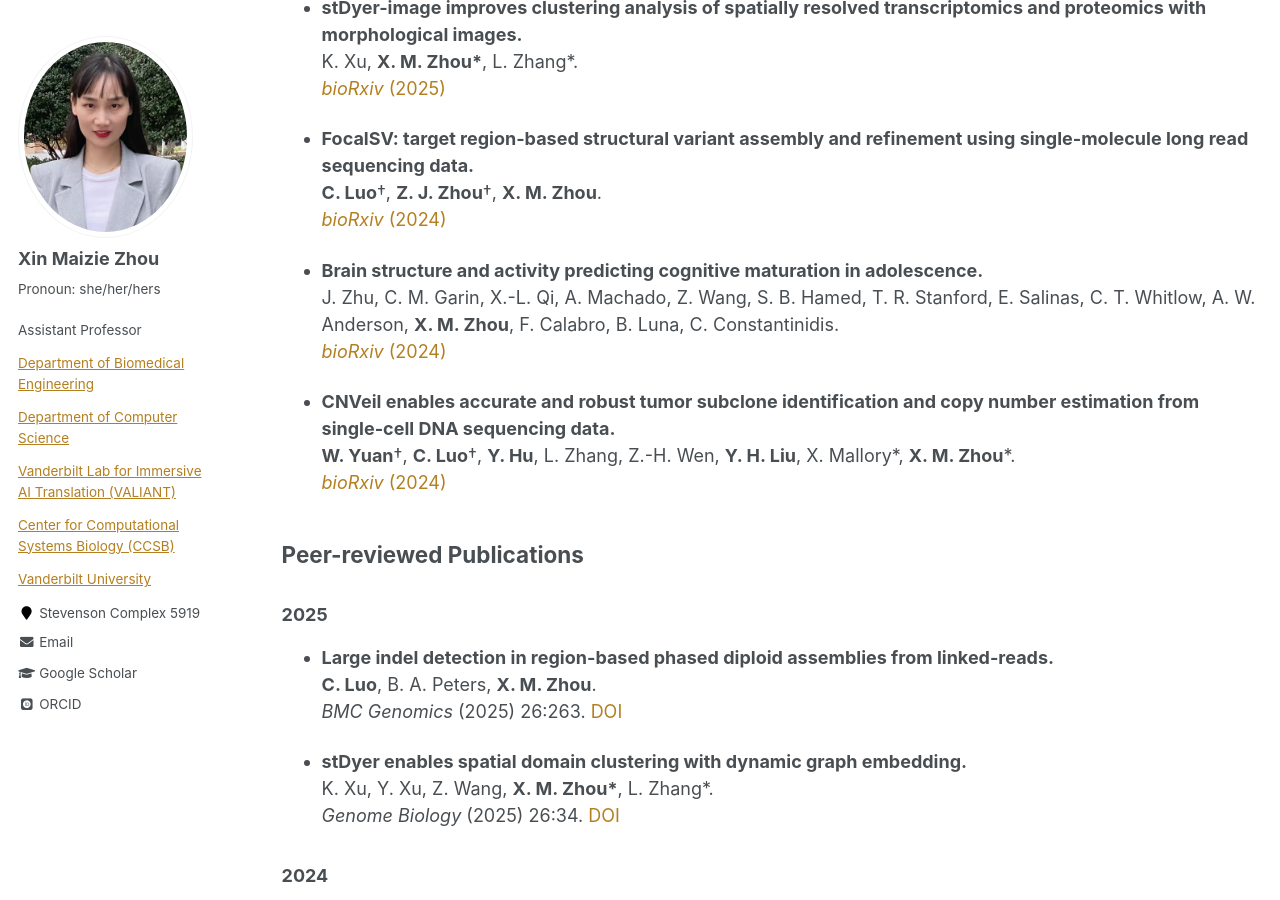
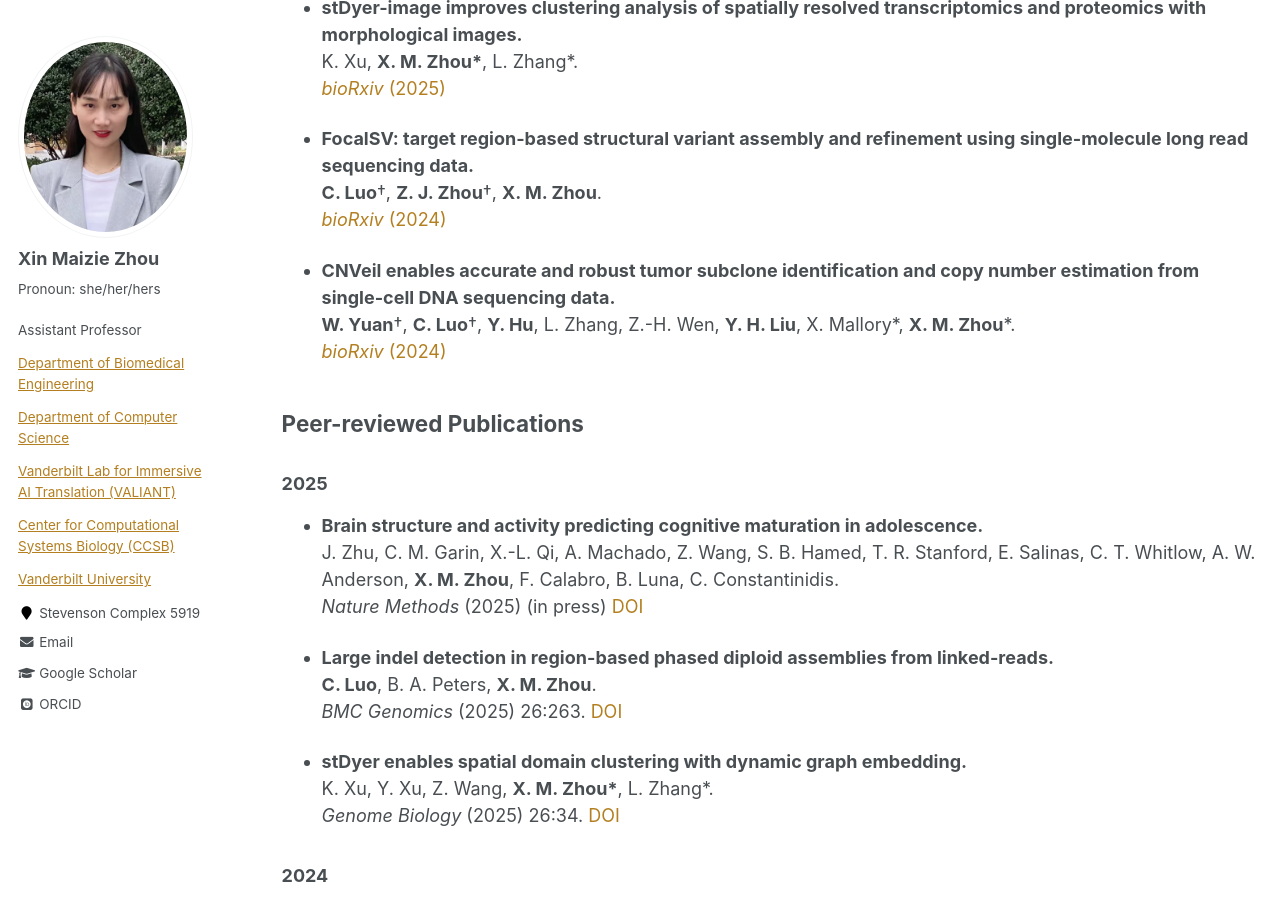
Before and after one commit to maiziezhoulab/Maiziezhoulab.github.io, a Jekyll site: the page built from _pages/publications.md, in a window 1280 px wide and 900 px high, scrolled down 1018 px. Built offline with Jekyll 4.4.1, drawn with Linux system fonts in a browser that asks for light colours; some web fonts are replaced; part of the change alters nothing that is shown.

Commit message:
Update publications.md

```diff
--- a/_pages/publications.md
+++ b/_pages/publications.md
@@ -52,10 +52,6 @@ used Xin Maizie Zhou (X. M. Zhou) for publications after 2022.
   **C. Luo**†, **Z. J. Zhou**†, **X. M. Zhou**.
   [_bioRxiv_ (2024)](https://www.biorxiv.org/content/10.1101/2024.11.21.624735v1)
 
-- **Brain structure and activity predicting cognitive maturation in adolescence.**
-  J. Zhu, C. M. Garin, X.-L. Qi, A. Machado, Z. Wang, S. B. Hamed, T. R. Stanford, E. Salinas, C. T. Whitlow, A. W. Anderson, **X. M. Zhou**, F. Calabro, B. Luna, C. Constantinidis.
-  [_bioRxiv_ (2024)](https://www.biorxiv.org/content/10.1101/2024.08.23.608315v1)
-
 - **CNVeil enables accurate and robust tumor subclone identification and copy number estimation from single-cell DNA sequencing data.**
   **W. Yuan**†, **C. Luo**†, **Y. Hu**, L. Zhang, Z.-H. Wen, **Y. H. Liu**, X. Mallory\*, **X. M. Zhou**\*.
   [_bioRxiv_ (2024)](https://www.biorxiv.org/content/10.1101/2024.02.21.581409v1)
@@ -65,6 +61,10 @@ used Xin Maizie Zhou (X. M. Zhou) for publications after 2022.
 ## Peer-reviewed Publications
 
 ### 2025
+- **Brain structure and activity predicting cognitive maturation in adolescence.**
+  J. Zhu, C. M. Garin, X.-L. Qi, A. Machado, Z. Wang, S. B. Hamed, T. R. Stanford, E. Salinas, C. T. Whitlow, A. W. Anderson, **X. M. Zhou**, F. Calabro, B. Luna, C.   Constantinidis.
+  _Nature Methods_ (2025) (in press) [DOI](https://www.biorxiv.org/content/10.1101/2024.08.23.608315v1)
+
 - **Large indel detection in region-based phased diploid assemblies from linked-reads.**
   **C. Luo**, B. A. Peters, **X. M. Zhou**.
   _BMC Genomics_ (2025) 26:263. [DOI](https://doi.org/10.1186/s12864-025-11398-z)
```
